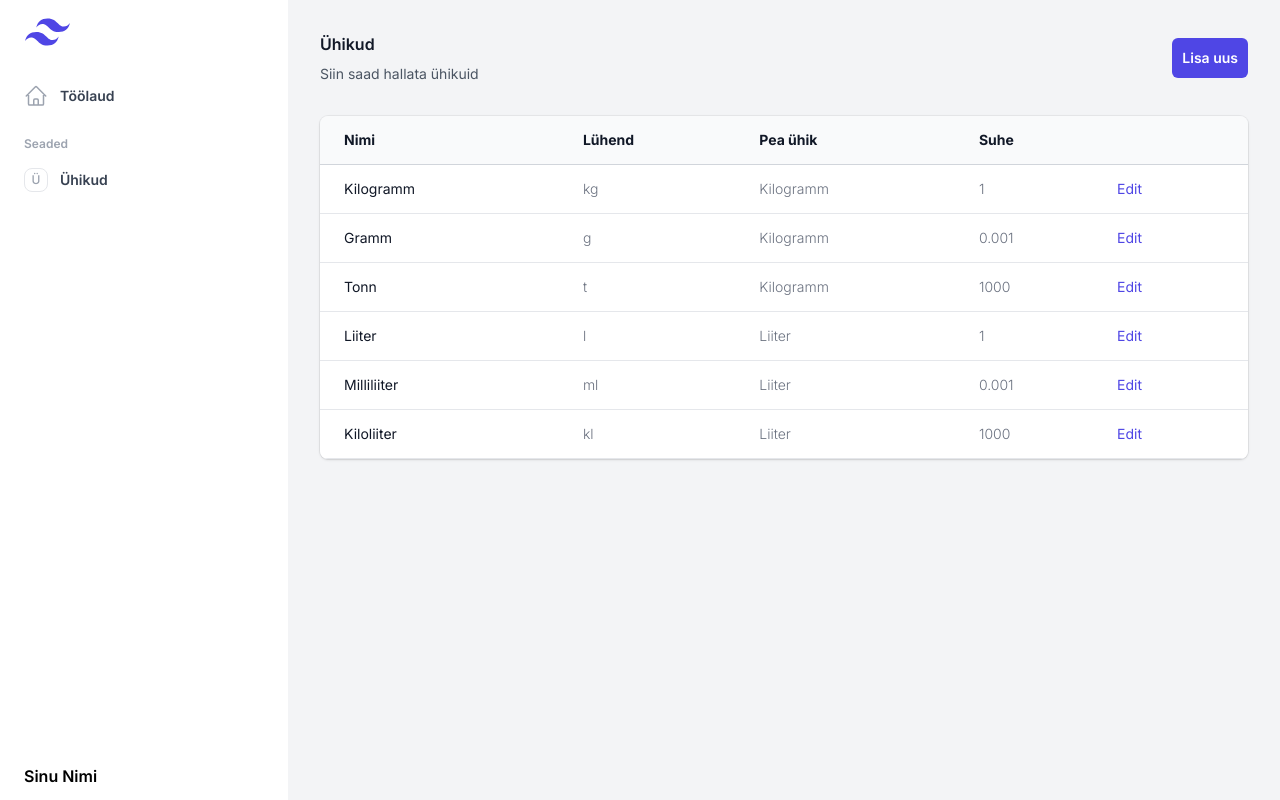
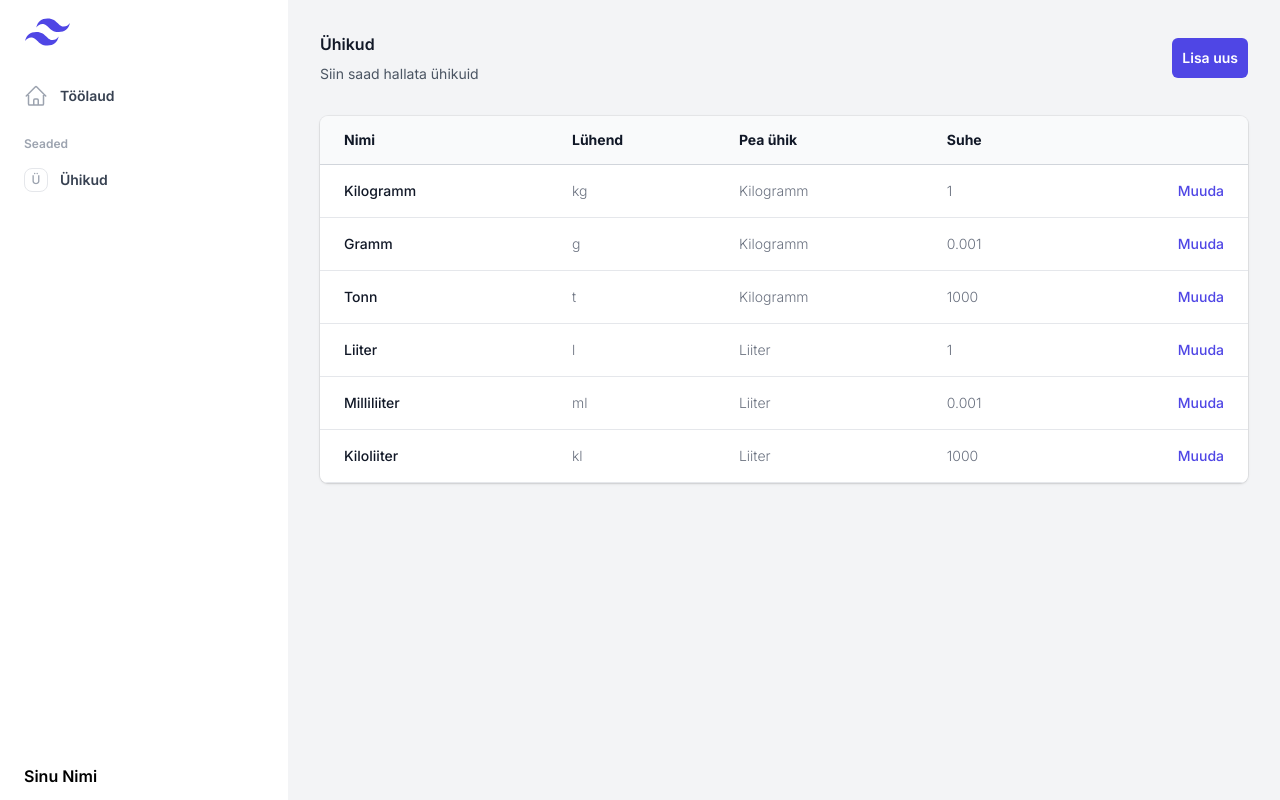
Before and after one commit to raunotal/restaurant-management-fe, a Next.js app: page /units in a window 1280 px wide. Built offline with nearby package versions, Linux system fonts and the light colour scheme.

Commit message:
table style fixes

```diff
--- a/components/common/table.tsx
+++ b/components/common/table.tsx
@@ -36,20 +36,20 @@ export default function Table(props: TableProps) {
               </thead>
               <tbody className="bg-white">
                 {rows.map((row, index) => (
-                  <tr key={`row-${index}`} className="border-b border-gray-200">
+                  <tr
+                    key={`row-${index}`}
+                    className="border-b border-gray-200 font-medium"
+                  >
                     {Object.values(row).map((value, index) => (
                       <td
                         className={classNames(
-                          "px-3 py-3.5",
-                          "text-gray-500 text-sm text-left",
+                          "px-3 py-4 text-gray-500 text-sm text-left",
                           {
-                            "pl-6": index === 0,
-                            "text-gray-900": index === 0,
+                            "text-gray-900 pl-6": index === 0,
                             "font-light":
                               index !== 0 &&
                               index !== Object.values(row).length - 1,
-                            "pr-6": index === Object.values(row).length - 1,
-                            "text-indigo-600":
+                            "text-indigo-600 pr-6 text-right":
                               index === Object.values(row).length - 1,
                           }
                         )}
--- a/mock/mock-data.ts
+++ b/mock/mock-data.ts
@@ -6,42 +6,42 @@ export const UNITS_TABLE_DATA = {
       shortname: "kg",
       mainunit: "Kilogramm",
       ratio: "1",
-      action: "Edit",
+      action: "Muuda",
     },
     {
       name: "Gramm",
       shortname: "g",
       mainunit: "Kilogramm",
       ratio: "0.001",
-      action: "Edit",
+      action: "Muuda",
     },
     {
       name: "Tonn",
       shortname: "t",
       mainunit: "Kilogramm",
       ratio: "1000",
-      action: "Edit",
+      action: "Muuda",
     },
     {
       name: "Liiter",
       shortname: "l",
       mainunit: "Liiter",
       ratio: "1",
-      action: "Edit",
+      action: "Muuda",
     },
     {
       name: "Milliliiter",
       shortname: "ml",
       mainunit: "Liiter",
       ratio: "0.001",
-      action: "Edit",
+      action: "Muuda",
     },
     {
       name: "Kiloliiter",
       shortname: "kl",
       mainunit: "Liiter",
       ratio: "1000",
-      action: "Edit",
+      action: "Muuda",
     },
   ],
 };
```
